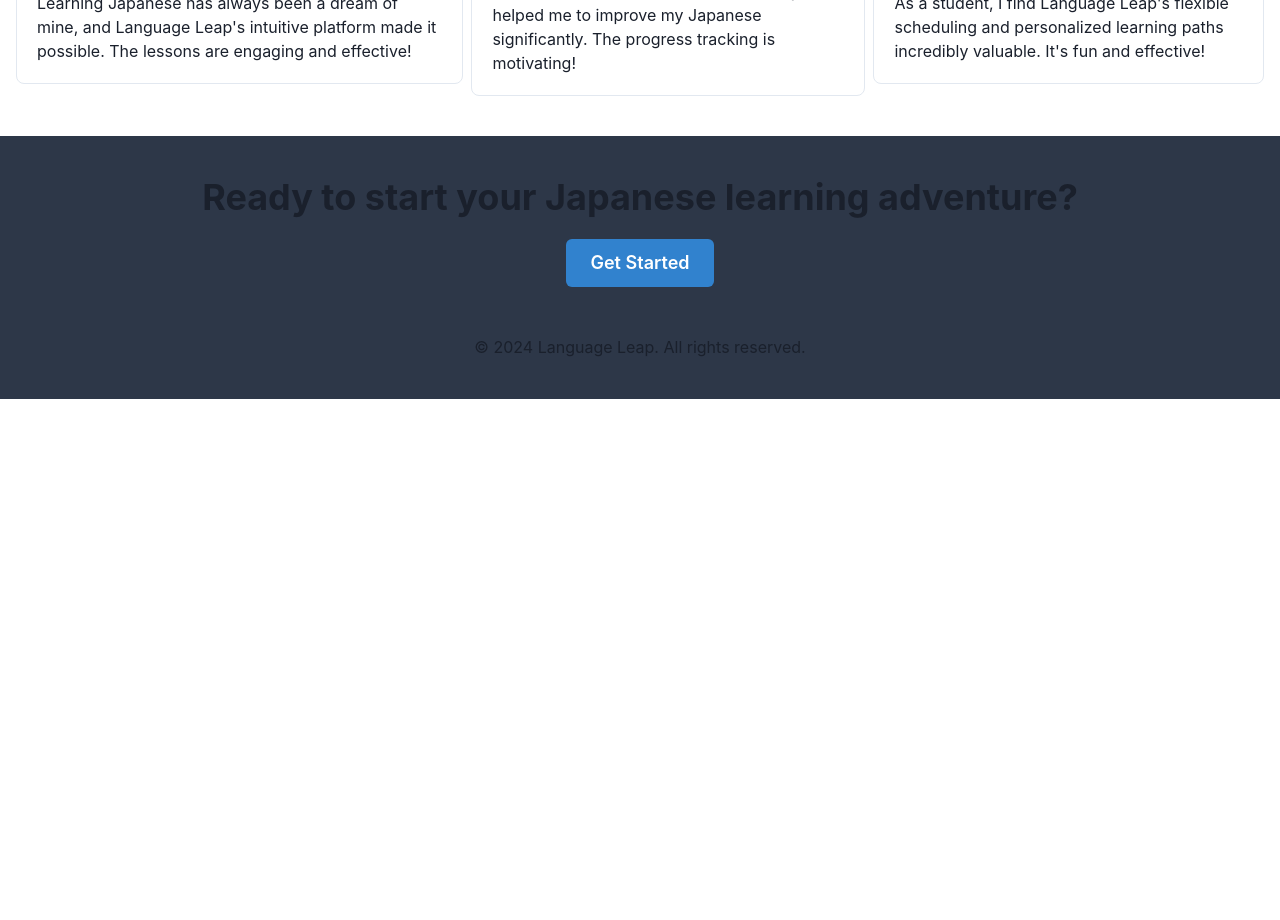
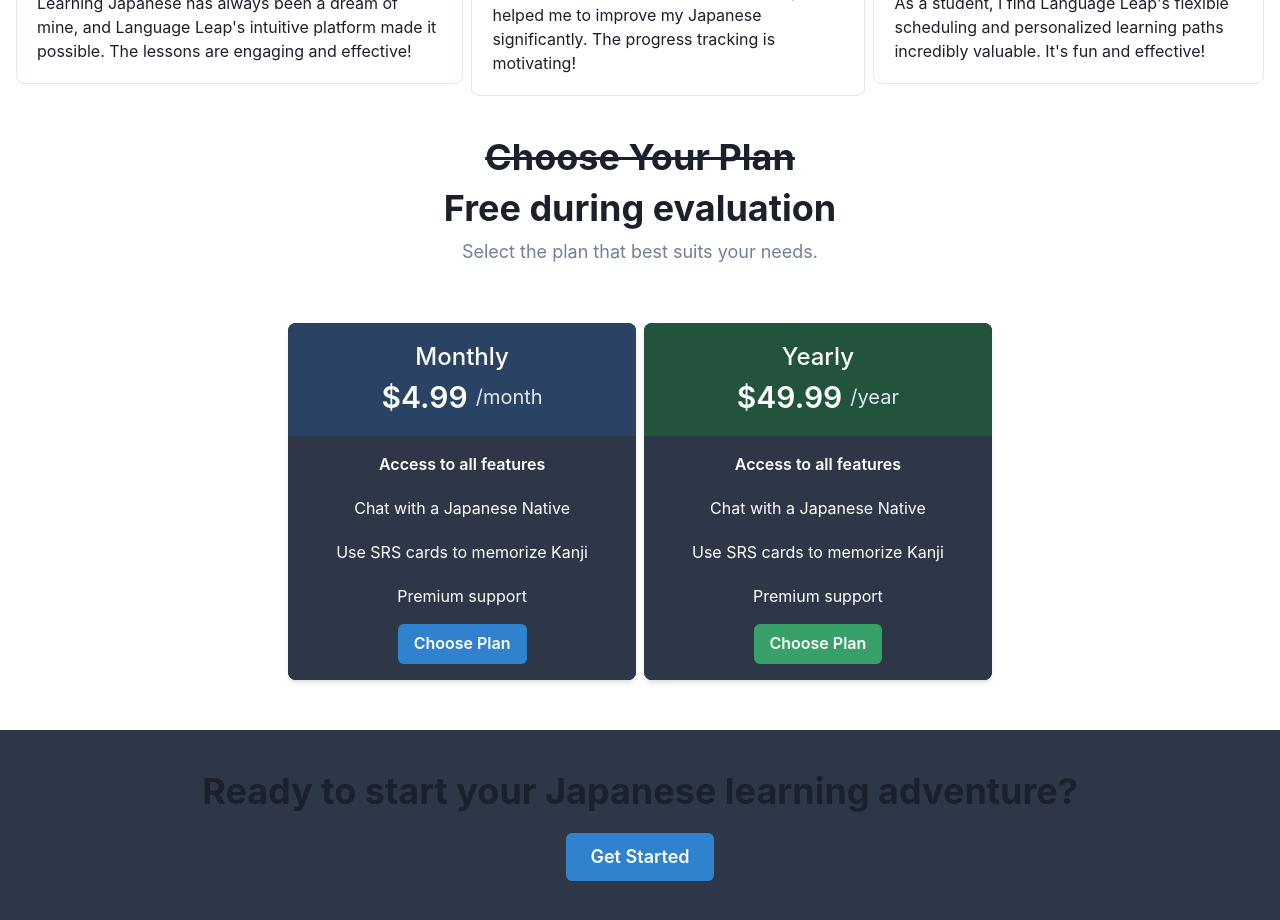
Before and after one commit to bobcat4848/languagelearning, a Next.js app: page / in a window 1280 px wide. Shown: the part 1660-2580 px from the top of the page. Before the commit the page ends 2059 px from the top, so only its background shows below. Built offline with nearby package versions, Linux system fonts and the light colour scheme.

Commit message:
add pricing section

```diff
--- a/src/app/page.js
+++ b/src/app/page.js
@@ -101,8 +101,64 @@ export default function Home() {
                     </Box>
                 </HStack>
             </VStack>
+        </Container>
 
-        </Container>
+        <VStack spacing={2} textAlign="center">
+            <Heading as="del" fontSize="4xl">Choose Your Plan</Heading>
+            <Heading>Free during evaluation</Heading>
+            <Text fontSize="lg" color={'gray.500'}>
+                Select the plan that best suits your needs.
+            </Text>
+
+            <HStack textAlign="center" justify="center" py={50}>
+                <Box w="full" shadow="md" rounded="lg" overflow="hidden" bg="gray.800">
+                    <Box py={4} px={12} bg="blue.800" color="white">
+                        <Text fontWeight="500" fontSize="2xl">
+                            Monthly
+                        </Text>
+                        <HStack justifyContent="center">
+                            <Text fontSize="3xl" fontWeight="600">
+                                $4.99
+                            </Text>
+                            <Text fontSize="xl" color="gray.200">
+                                /month
+                            </Text>
+                        </HStack>
+                    </Box>
+                    <Box h="100%" py={4} px={12} bg="gray.700" color="white">
+                        <Text fontWeight="600">Access to all features</Text>
+                        <Text mt={5}>Chat with a Japanese Native</Text>
+                        <Text mt={5}>Use SRS cards to memorize Kanji</Text>
+                        <Text mt={5}>Premium support</Text>
+                        <Button mt={4} colorScheme="blue">Choose Plan</Button>
+                    </Box>
+                </Box>
+
+                <Box w="full" bg="black" shadow="md" rounded="lg" overflow="hidden">
+                    <Box py={4} px={12} bg="green.800" color="white">
+                        <Text fontWeight="500" fontSize="2xl">
+                            Yearly
+                        </Text>
+                        <HStack justifyContent="center">
+                            <Text fontSize="3xl" fontWeight="600">
+                                $49.99
+                            </Text>
+                            <Text fontSize="xl" color="gray.200">
+                                /year
+                            </Text>
+                        </HStack>
+                    </Box>
+                    <Box py={4} px={12} bg="gray.700" color="white">
+                        <Text fontWeight="600">Access to all features</Text>
+                        <Text mt={5}>Chat with a Japanese Native</Text>
+                        <Text mt={5}>Use SRS cards to memorize Kanji</Text>
+                        <Text mt={5}>Premium support</Text>
+                        <Button mt={4} colorScheme="green">Choose Plan</Button>
+                    </Box>
+                </Box>
+            </HStack>
+        </VStack>
+
 
         <VStack bgColor="gray.700" pt={10}>
             <Box textAlign="center">
```
